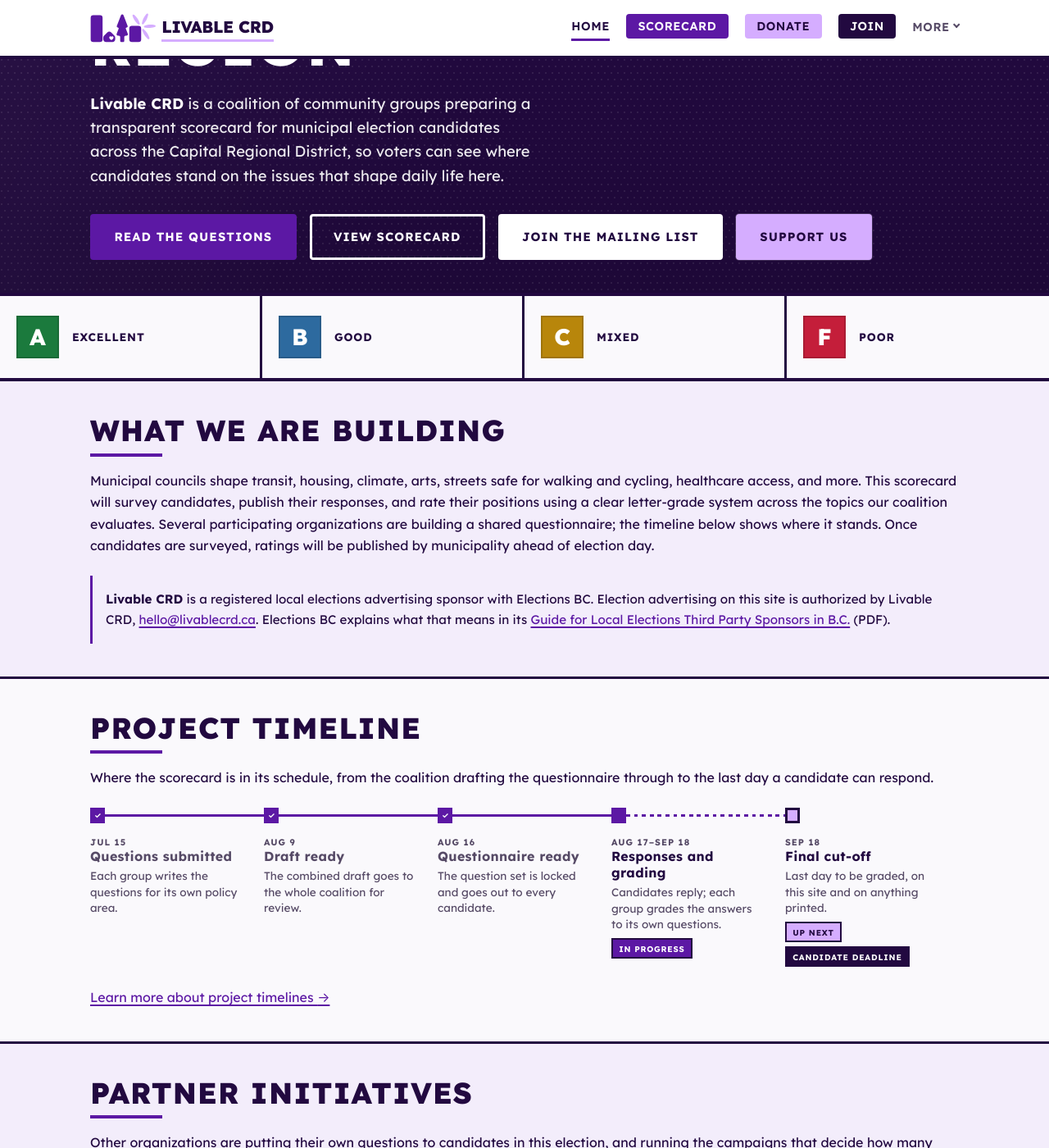
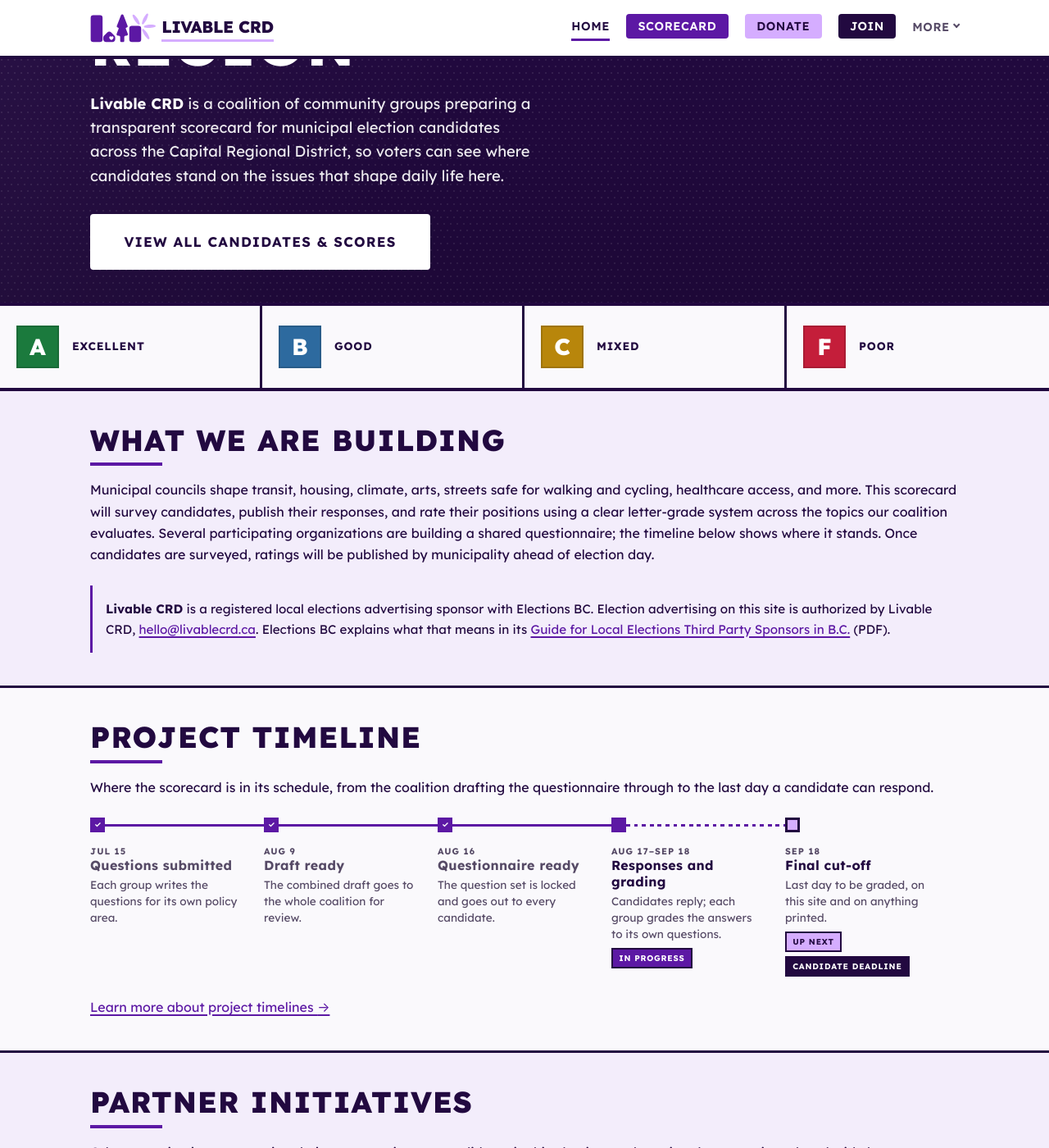
Before and after one commit to LaputanMachines/livable-crd-website, a Jekyll site: the page built from index.md, in a window 1280 px wide and 1400 px high, scrolled down 369 px. Shown: the whole window at 82% size. Built offline with Jekyll 4.4.1, drawn with Linux system fonts in a browser that asks for light colours.

Commit message:
feat: one call to action in the homepage hero
The hero closed with four equal-weight pills — read the questions, view the
scorecard, join the mailing list, support us — which asked a visitor to pick
between reading, joining and donating before they had seen anything the site
is about. Replace them with the one destination most people arrive wanting:
"View All Candidates & Scores", pointing at the scorecard. The other three
are all still one click away in the nav, where donate and join carry their
own highlight treatment.

The button is sized to be what the eye lands on after the headline, and
filled solid white rather than in either brand purple: $color-accent-alt is
the hero background itself and $color-accent is a near neighbour of it, so a
filled button in either reads as a slightly different patch of the same
field. Full width below 640px, where the four-word label wraps anyway and a
pill floating at two-thirds of the column reads as a mistake.

Drops the three hero-scoped button overrides the old row needed, and the base
.btn-newsletter rule with them — the hero was its only user on the site.

Co-Authored-By: Claude Opus 5 <noreply@anthropic.com>
Claude-Session: https://claude.ai/code/session_01VpuK6kzd3hJMrkJeR6SdJe

```diff
--- a/_sass/_components.scss
+++ b/_sass/_components.scss
@@ -49,18 +49,6 @@
     background: $color-warm-dark;
     border-color: $color-warm-dark;
     color: $color-text !important;
-  }
-}
-
-.btn-newsletter {
-  background: $color-accent-alt;
-  color: #fff !important;
-  border-color: $color-accent-alt;
-
-  &:hover {
-    background: $color-accent-alt-dark;
-    border-color: $color-accent-alt-dark;
-    color: #fff !important;
   }
 }
 
--- a/_sass/_layout.scss
+++ b/_sass/_layout.scss
@@ -539,28 +539,23 @@ main {
   letter-spacing: 0.1em;
 }
 
-.hero .btn-secondary {
-  background: transparent;
-  color: #fff !important;
-  border-color: #fff;
-
-  &:hover {
-    background: #fff;
-    color: $color-accent-alt !important;
-  }
-}
-
-.hero .btn-donate {
-  border-color: $color-warm;
-  box-shadow: 0 0 0 1px rgba(255, 255, 255, 0.15);
-}
-
-// accent-alt matches the hero background, so give the newsletter button a solid
-// light fill here to keep it a visible, highlighted pill on the dark hero.
-.hero .btn-newsletter {
+// The hero's single call to action. Every other .btn on the site is one of a
+// row and sized to sit level with its neighbours; this one is alone, so it is
+// sized to be what the eye lands on after the headline.
+//
+// Solid white rather than either brand purple: $color-accent-alt IS the hero
+// background, and $color-accent is a near neighbour of it, so a filled button
+// in either reads as a slightly different patch of the same field. White is
+// the only fill on this background that is unambiguously a button.
+.hero .btn-hero {
   background: #fff;
   color: $color-accent-alt !important;
   border-color: #fff;
+  padding: 1.05rem 2.4rem;
+  font-size: 1.05rem;
+  // The label runs to four words, which wraps on a narrow phone; centred so it
+  // wraps into a block rather than a ragged left edge inside the pill.
+  text-align: center;
 
   &:hover {
     background: rgba(255, 255, 255, 0.85);
@@ -852,6 +847,16 @@ main {
     padding-bottom: $space-lg;
   }
 
+  // Full width on a phone. The label is too long to hold its intrinsic width
+  // here without wrapping anyway, and a wrapped pill floating at two-thirds of
+  // the column reads as a mistake where a full-width bar reads as a bar.
+  .hero .btn-hero {
+    display: block;
+    padding-left: $space-sm;
+    padding-right: $space-sm;
+    font-size: 1rem;
+  }
+
   .page-header {
     padding-top: $space-xl;
     padding-bottom: $space-lg;
--- a/index.md
+++ b/index.md
@@ -18,11 +18,15 @@ description: >-
       Regional District, so voters can see where candidates stand on the issues
       that shape daily life here.
     </p>
+    {%- comment -%}
+      One call to action, not four. The hero's job is to send a visitor to the
+      thing they came for, and a row of four equal-weight pills asked them to
+      choose between reading, viewing, joining and donating before they had
+      seen anything the site is about. The other three are all still one click
+      away in the nav, and donate and join are highlighted there.
+    {%- endcomment -%}
     <div class="btn-group">
-      <a class="btn btn-primary" href="{{ '/questionnaire/' | relative_url }}">Read the questions</a>
-      <a class="btn btn-secondary" href="{{ '/scorecard/' | relative_url }}">View scorecard</a>
-      <a class="btn btn-newsletter" href="{{ '/signup/' | relative_url }}">Join the mailing list</a>
-      <a class="btn btn-donate" href="{{ '/donate/' | relative_url }}">Support us</a>
+      <a class="btn btn-hero" href="{{ '/scorecard/' | relative_url }}">View All Candidates &amp; Scores</a>
     </div>
   </div>
   <div class="grade-strip" aria-label="Grading scale">
```
